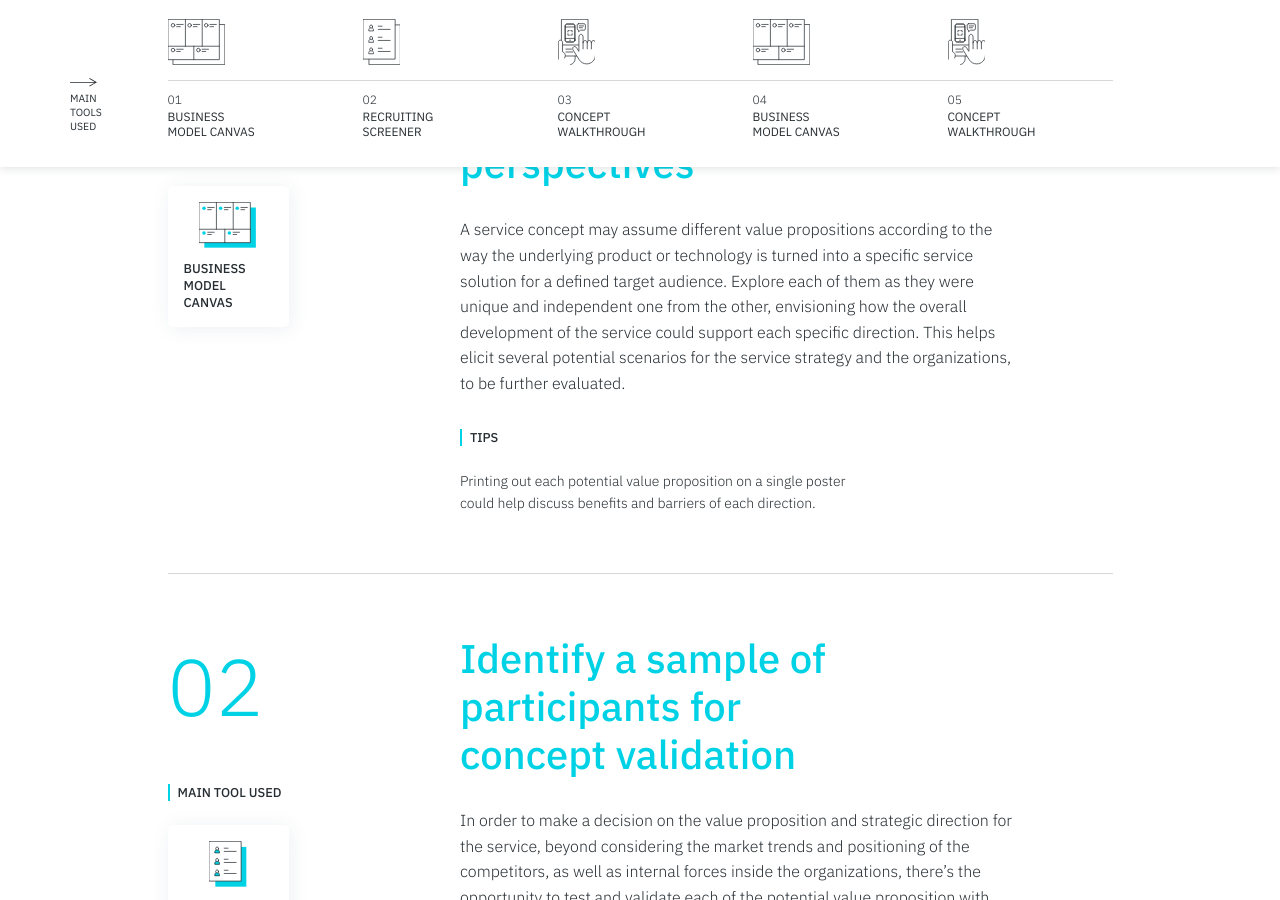
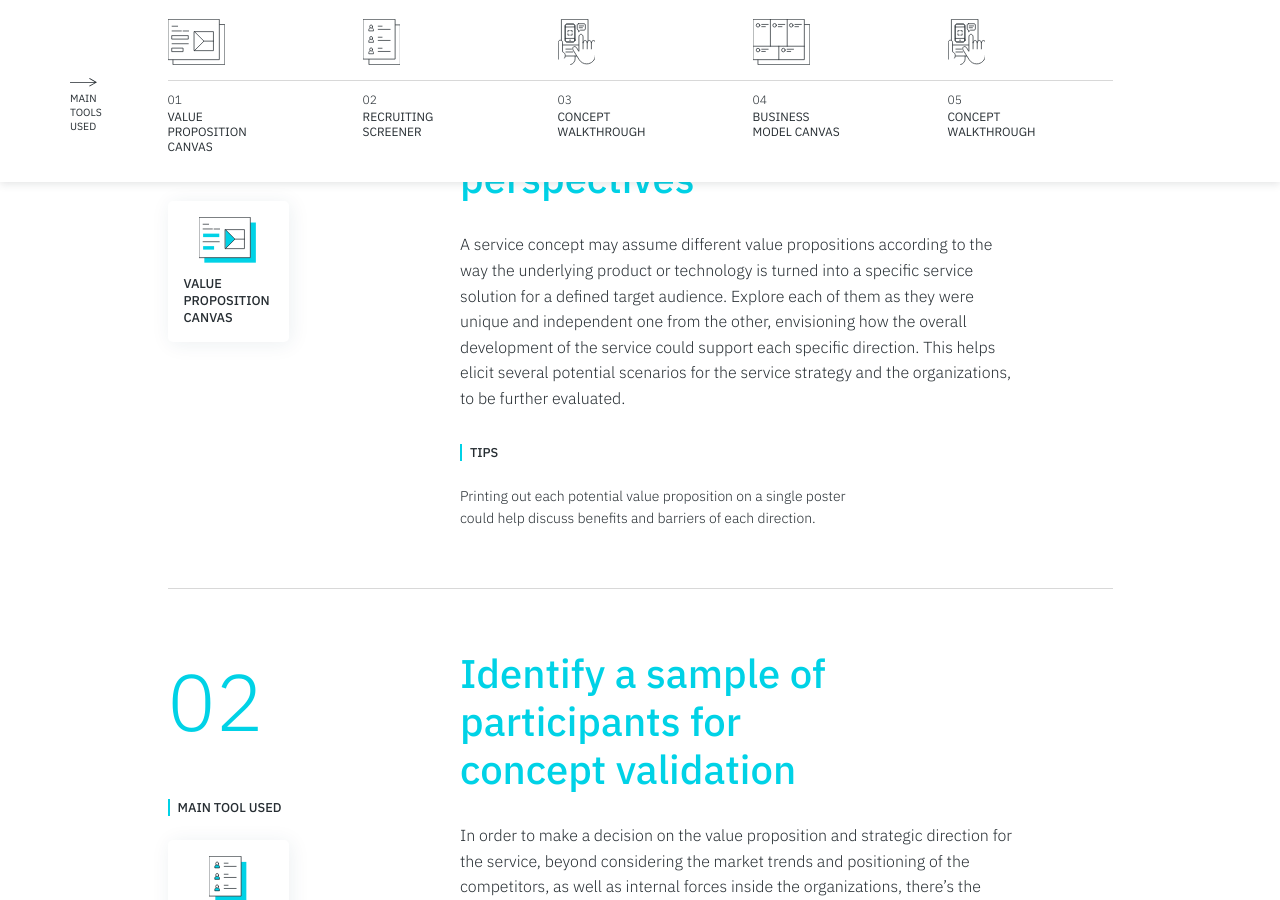
Before and after one commit to service-design-tools/sdt-website, a Jekyll site: the page built from _tutorials/how-to-validate-a-service-concept.md, in a window 1280 px wide and 900 px high, scrolled down 780 px. Built offline with Jekyll 4.4.1, drawn with Linux system fonts in a browser that asks for light colours.

Commit message:
Update tutorial “how-to-validate-a-service-concept”

```diff
--- a/_tutorials/how-to-validate-a-service-concept.md
+++ b/_tutorials/how-to-validate-a-service-concept.md
@@ -16,7 +16,7 @@ steps:
       Printing out each potential value proposition on a single poster could
       help discuss benefits and barriers of each direction.
     title: Look at the service concept from different perspectives
-    tool: Business Model Canvas
+    tool: Value Proposition Canvas
   - description: >-
       In order to make a decision on the value proposition and strategic
       direction for the service, beyond considering the market trends and
```
